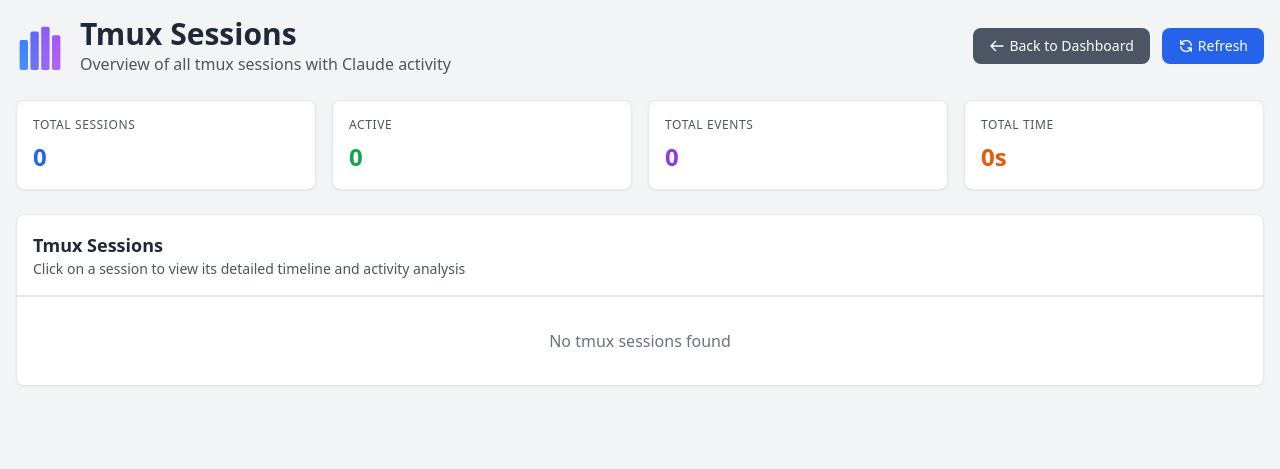
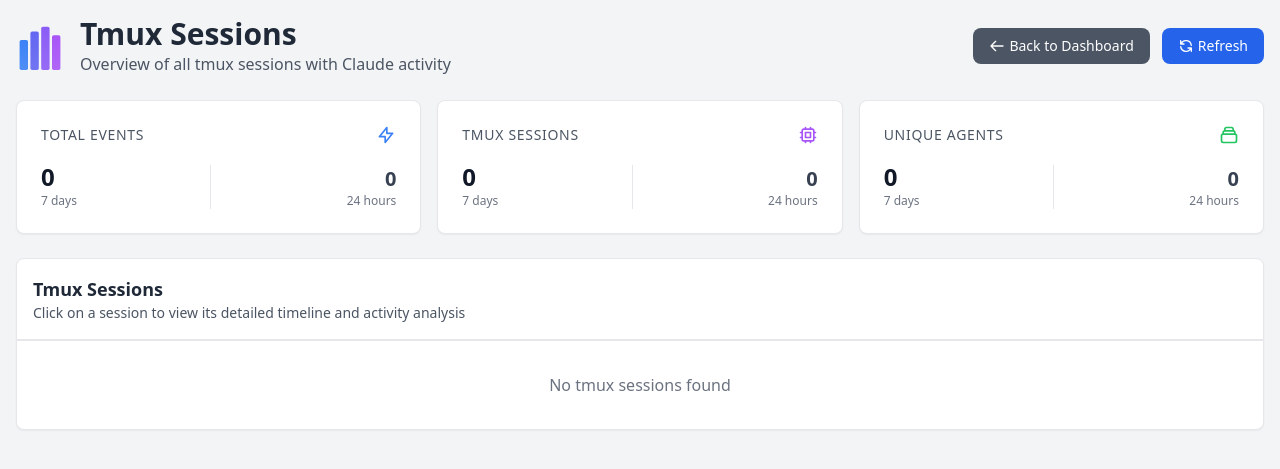
Before and after one commit to emiperez95/claude-code-monitoring, a Flask app: page /tmux-sessions in a window 1280 px wide. Shown: the top 469 px of the page. Run offline with Flask 3, Linux system fonts and the light colour scheme; data that the repository does not hold is empty; some libraries are stand-ins or nearby versions.

Commit message:
Update tmux sessions page widgets to match home screen style
- Replace custom stats widgets with consistent 7-day/24-hour format
- Show Total Events, Tmux Sessions, and Unique Agents stats
- Use same card structure, icons, and layout as home screen
- Fetch stats from shared /api/tracking/stats/7days endpoint

🤖 Generated with [Claude Code](https://claude.ai/code)

Co-Authored-By: Claude <noreply@anthropic.com>

```diff
--- a/web-ui/templates/tmux_sessions.html
+++ b/web-ui/templates/tmux_sessions.html
@@ -54,23 +54,69 @@
             </div>
         </div>
 
-        <!-- Summary Stats -->
-        <div class="grid grid-cols-1 md:grid-cols-4 gap-4 mb-6">
-            <div class="bg-white p-4 rounded-lg shadow-sm border border-gray-200">
-                <h3 class="text-xs font-medium text-gray-600 uppercase tracking-wider mb-2">Total Sessions</h3>
-                <p class="text-2xl font-bold text-blue-600" x-text="totalStats.totalSessions"></p>
+        <!-- Summary Cards - Same style as home screen -->
+        <div class="grid grid-cols-1 md:grid-cols-3 gap-4 mb-6">
+            <div class="bg-white p-6 rounded-lg shadow-sm border border-gray-200">
+                <div class="flex items-center justify-between mb-4">
+                    <h2 class="text-gray-600 text-sm font-medium uppercase tracking-wider">Total Events</h2>
+                    <div class="text-blue-500">
+                        <svg class="w-5 h-5" fill="none" stroke="currentColor" viewBox="0 0 24 24">
+                            <path stroke-linecap="round" stroke-linejoin="round" stroke-width="2" d="M13 10V3L4 14h7v7l9-11h-7z"></path>
+                        </svg>
+                    </div>
+                </div>
+                <div class="flex items-end justify-between">
+                    <div class="flex-1">
+                        <p class="text-2xl font-bold text-gray-900" x-text="stats.total_events_7d?.toLocaleString() || '0'">-</p>
+                        <p class="text-xs text-gray-500">7 days</p>
+                    </div>
+                    <div class="flex-1 text-right border-l border-gray-200 pl-4">
+                        <p class="text-xl font-semibold text-gray-700" x-text="stats.total_events_24h?.toLocaleString() || '0'">-</p>
+                        <p class="text-xs text-gray-500">24 hours</p>
+                    </div>
+                </div>
             </div>
-            <div class="bg-white p-4 rounded-lg shadow-sm border border-gray-200">
-                <h3 class="text-xs font-medium text-gray-600 uppercase tracking-wider mb-2">Active</h3>
-                <p class="text-2xl font-bold text-green-600" x-text="totalStats.activeSessions"></p>
+
+            <div class="bg-white p-6 rounded-lg shadow-sm border border-gray-200">
+                <div class="flex items-center justify-between mb-4">
+                    <h2 class="text-gray-600 text-sm font-medium uppercase tracking-wider">Tmux Sessions</h2>
+                    <div class="text-purple-500">
+                        <svg class="w-5 h-5" fill="none" stroke="currentColor" viewBox="0 0 24 24">
+                            <path stroke-linecap="round" stroke-linejoin="round" stroke-width="2" d="M9 3v2m6-2v2M9 19v2m6-2v2M5 9H3m2 6H3m18-6h-2m2 6h-2M7 19h10a2 2 0 002-2V7a2 2 0 00-2-2H7a2 2 0 00-2 2v10a2 2 0 002 2zM9 9h6v6H9V9z"></path>
+                        </svg>
+                    </div>
+                </div>
+                <div class="flex items-end justify-between">
+                    <div class="flex-1">
+                        <p class="text-2xl font-bold text-gray-900" x-text="stats.unique_tmux_sessions_7d || '0'">-</p>
+                        <p class="text-xs text-gray-500">7 days</p>
+                    </div>
+                    <div class="flex-1 text-right border-l border-gray-200 pl-4">
+                        <p class="text-xl font-semibold text-gray-700" x-text="stats.unique_tmux_sessions_24h || '0'">-</p>
+                        <p class="text-xs text-gray-500">24 hours</p>
+                    </div>
+                </div>
             </div>
-            <div class="bg-white p-4 rounded-lg shadow-sm border border-gray-200">
-                <h3 class="text-xs font-medium text-gray-600 uppercase tracking-wider mb-2">Total Events</h3>
-                <p class="text-2xl font-bold text-purple-600" x-text="totalStats.totalEvents.toLocaleString()"></p>
-            </div>
-            <div class="bg-white p-4 rounded-lg shadow-sm border border-gray-200">
-                <h3 class="text-xs font-medium text-gray-600 uppercase tracking-wider mb-2">Total Time</h3>
-                <p class="text-2xl font-bold text-orange-600" x-text="formatDuration(totalStats.totalDuration)"></p>
+
+            <div class="bg-white p-6 rounded-lg shadow-sm border border-gray-200">
+                <div class="flex items-center justify-between mb-4">
+                    <h2 class="text-gray-600 text-sm font-medium uppercase tracking-wider">Unique Agents</h2>
+                    <div class="text-green-500">
+                        <svg class="w-5 h-5" fill="none" stroke="currentColor" viewBox="0 0 24 24">
+                            <path stroke-linecap="round" stroke-linejoin="round" stroke-width="2" d="M19 11H5m14 0a2 2 0 012 2v6a2 2 0 01-2 2H5a2 2 0 01-2-2v-6a2 2 0 012-2m14 0V9a2 2 0 00-2-2M5 11V9a2 2 0 012-2m0 0V5a2 2 0 012-2h6a2 2 0 012 2v2M7 7h10"></path>
+                        </svg>
+                    </div>
+                </div>
+                <div class="flex items-end justify-between">
+                    <div class="flex-1">
+                        <p class="text-2xl font-bold text-gray-900" x-text="stats.unique_agents_7d || '0'">-</p>
+                        <p class="text-xs text-gray-500">7 days</p>
+                    </div>
+                    <div class="flex-1 text-right border-l border-gray-200 pl-4">
+                        <p class="text-xl font-semibold text-gray-700" x-text="stats.unique_agents_24h || '0'">-</p>
+                        <p class="text-xs text-gray-500">24 hours</p>
+                    </div>
+                </div>
             </div>
         </div>
 
@@ -137,11 +183,13 @@
         function tmuxSessionsPage() {
             return {
                 tmuxSessions: [],
-                totalStats: {
-                    totalSessions: 0,
-                    activeSessions: 0,
-                    totalEvents: 0,
-                    totalDuration: 0
+                stats: {
+                    total_events_7d: 0,
+                    unique_tmux_sessions_7d: 0,
+                    unique_agents_7d: 0,
+                    total_events_24h: 0,
+                    unique_tmux_sessions_24h: 0,
+                    unique_agents_24h: 0
                 },
 
                 async init() {
@@ -150,19 +198,17 @@
 
                 async loadData() {
                     try {
-                        const response = await fetch('/api/tracking/tmux-sessions');
-                        this.tmuxSessions = await response.json();
+                        // Load both tmux sessions and stats in parallel
+                        const [sessionsResponse, statsResponse] = await Promise.all([
+                            fetch('/api/tracking/tmux-sessions'),
+                            fetch('/api/tracking/stats/7days')
+                        ]);
 
-                        // Calculate total stats
-                        this.totalStats = {
-                            totalSessions: this.tmuxSessions.length,
-                            activeSessions: this.tmuxSessions.filter(s => s.status === 'active').length,
-                            totalEvents: this.tmuxSessions.reduce((sum, s) => sum + s.total_events, 0),
-                            totalDuration: this.tmuxSessions.reduce((sum, s) => sum + (s.total_duration_seconds || 0), 0)
-                        };
+                        this.tmuxSessions = await sessionsResponse.json();
+                        this.stats = await statsResponse.json();
 
                     } catch (error) {
-                        console.error('Error loading tmux sessions:', error);
+                        console.error('Error loading data:', error);
                     }
                 },
 
```
Also changed, not shown: 2 other files.
